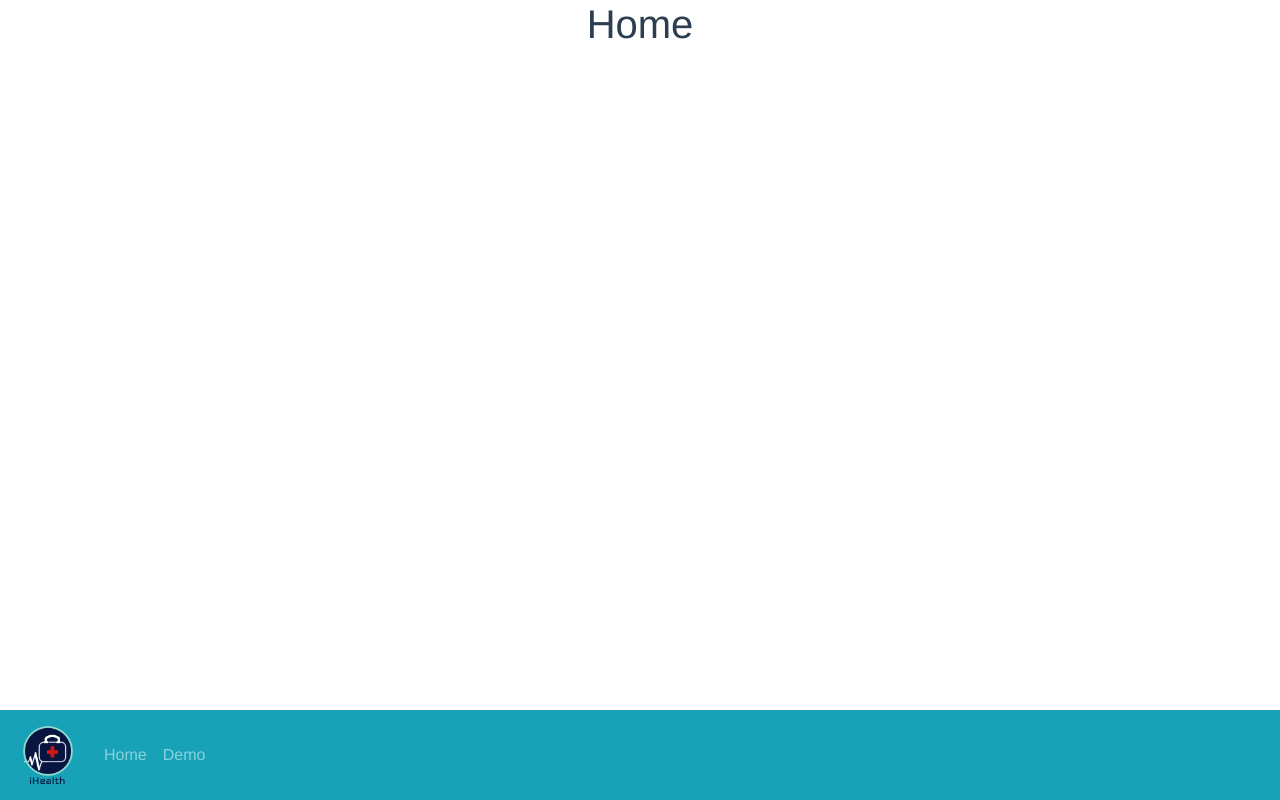
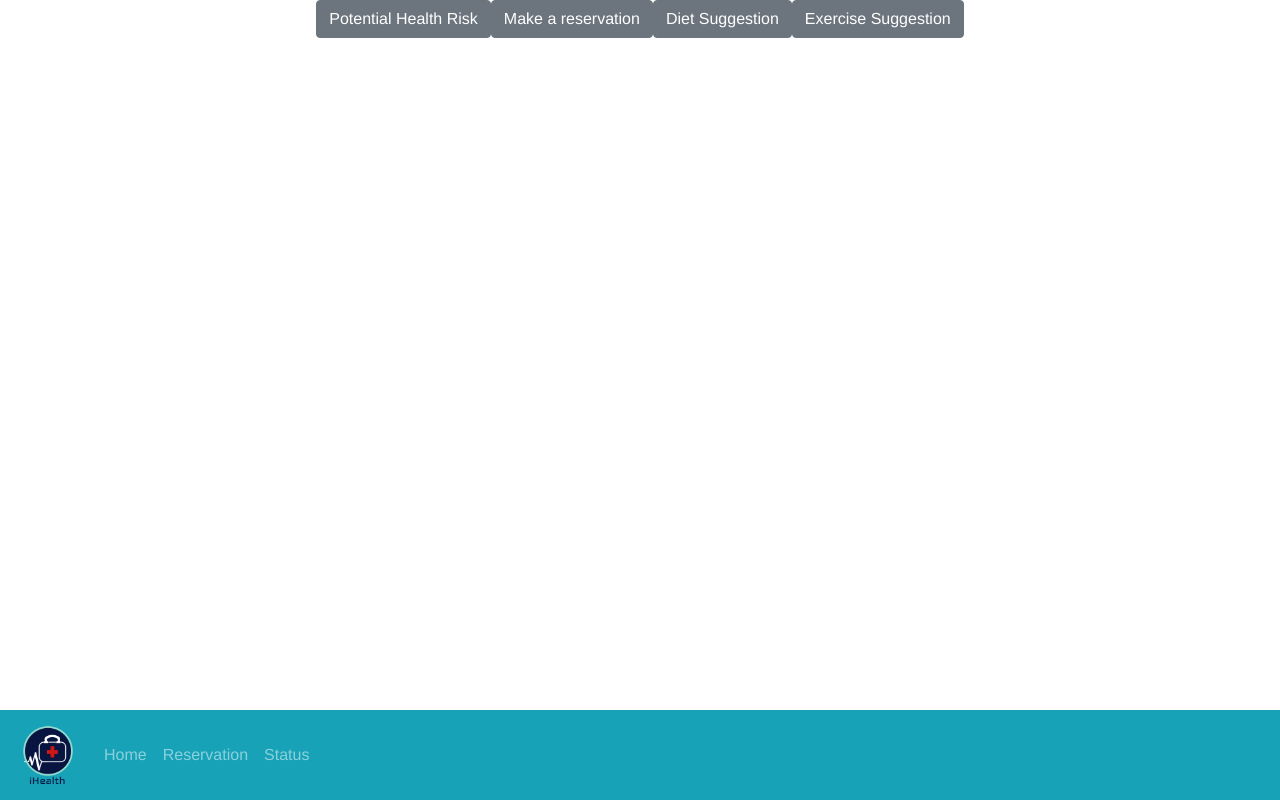
Before and after one commit to chen-benjamin/i-health, a Vue app: page /#/ in a window 1280 px wide. Built offline with nearby package versions, Linux system fonts and the light colour scheme.

Commit message:
basic setting

```diff
--- a/src/components/Navbar.vue
+++ b/src/components/Navbar.vue
@@ -8,7 +8,8 @@
       <b-collapse id="nav-collapse" is-nav>
         <b-navbar-nav>
           <b-nav-item href="/#/">Home</b-nav-item>
-          <b-nav-item href="/#/demo">Demo</b-nav-item>
+          <b-nav-item href="/#/reservation">Reservation</b-nav-item>
+          <b-nav-item href="/#/status">Status</b-nav-item>
         </b-navbar-nav>
       </b-collapse>
     </b-navbar>
--- /dev/null
+++ b/src/views/Diet.vue
@@ -0,0 +1,11 @@
+<template>
+  <div id="diet">
+    <h1>Diet</h1>
+  </div>
+</template>
+
+<script>
+export default {
+  name: 'Diet'
+}
+</script>
--- /dev/null
+++ b/src/views/Exercise.vue
@@ -0,0 +1,11 @@
+<template>
+  <div id="exercise">
+    <h1>Exercise</h1>
+  </div>
+</template>
+
+<script>
+export default {
+  name: 'Exercise'
+}
+</script>
--- /dev/null
+++ b/src/views/HealthRisk.vue
@@ -0,0 +1,11 @@
+<template>
+  <div id="healthRisk">
+    <h1>HealthRisk</h1>
+  </div>
+</template>
+
+<script>
+export default {
+  name: 'HealthRisk'
+}
+</script>
--- a/src/views/Home.vue
+++ b/src/views/Home.vue
@@ -1,6 +1,9 @@
 <template>
   <div id="home">
-    <h1>Home</h1>
+    <b-button href="/#/health-risk">Potential Health Risk</b-button>
+    <b-button href="/#/reservation">Make a reservation</b-button>
+    <b-button href="/#/diet">Diet Suggestion</b-button>
+    <b-button href="/#/exercise">Exercise Suggestion</b-button>
   </div>
 </template>
 
--- /dev/null
+++ b/src/views/Reservation.vue
@@ -0,0 +1,11 @@
+<template>
+  <div id="reservation">
+    <h1>Reservation</h1>
+  </div>
+</template>
+
+<script>
+export default {
+  name: 'Reservation'
+}
+</script>
--- /dev/null
+++ b/src/views/Status.vue
@@ -0,0 +1,11 @@
+<template>
+  <div id="status">
+    <h1>Status</h1>
+  </div>
+</template>
+
+<script>
+export default {
+  name: 'Status'
+}
+</script>
```
Also changed, not shown: src/router/index.js (+11 -1 lines).
